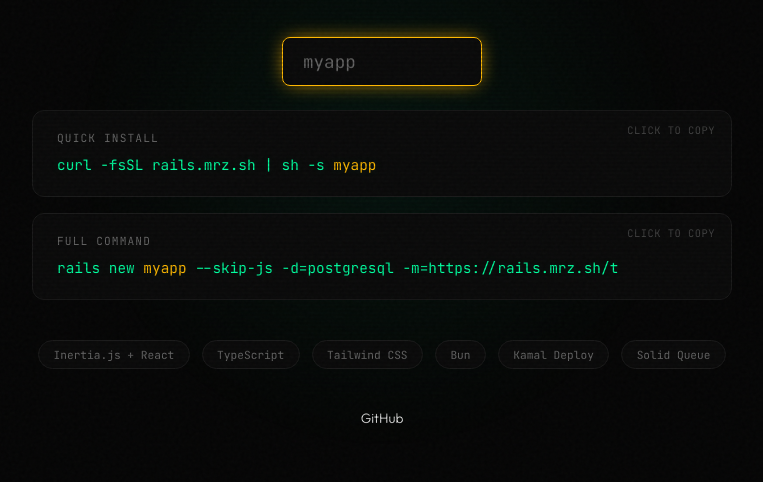
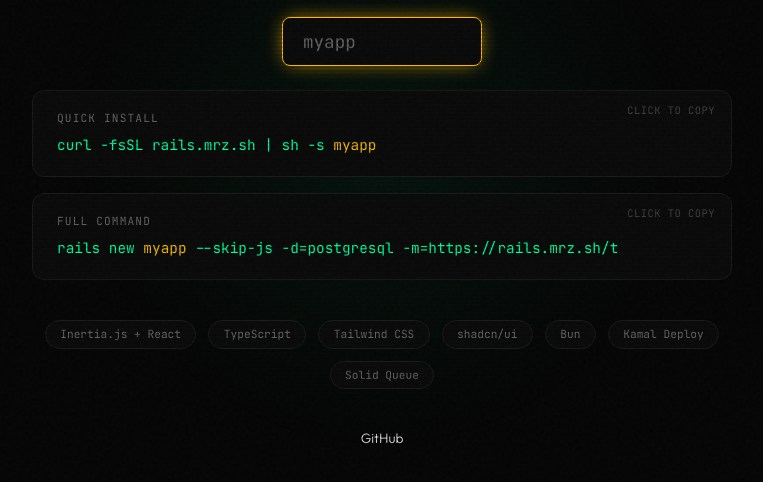
Before and after one commit to meerzulee/jumbo-template, a website: page public/index.html in a window 1280 px wide. Shown: the part 254-736 px from the top of the page, without its empty margins (258-1021 px from the left). Drawn offline with Linux system fonts and the light colour scheme.

Commit message:
update index.html and shadcn

```diff
--- a/public/index.html
+++ b/public/index.html
@@ -482,6 +482,7 @@
         <span class="feature">Inertia.js + React</span>
         <span class="feature">TypeScript</span>
         <span class="feature">Tailwind CSS</span>
+        <span class="feature">shadcn/ui</span>
         <span class="feature">Bun</span>
         <span class="feature">Kamal Deploy</span>
         <span class="feature">Solid Queue</span>
```
Also changed, not shown: README.md.
